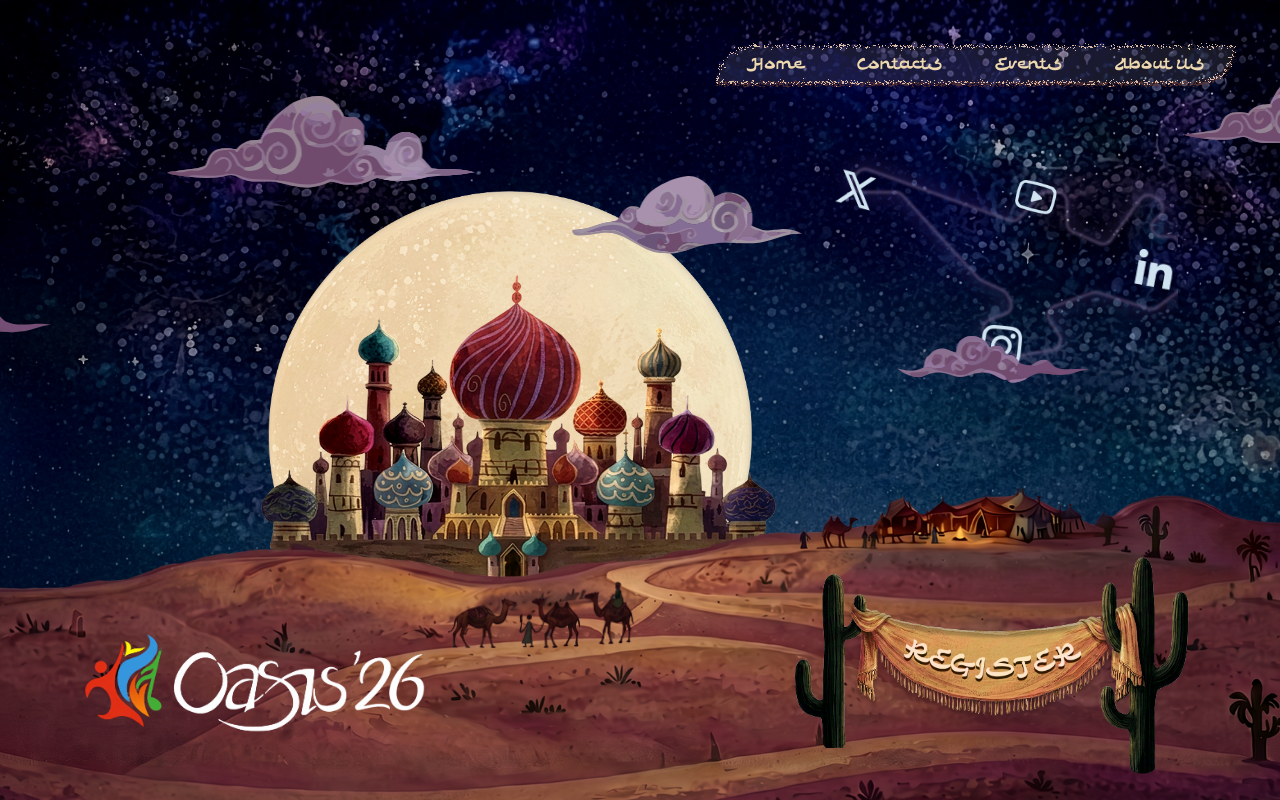
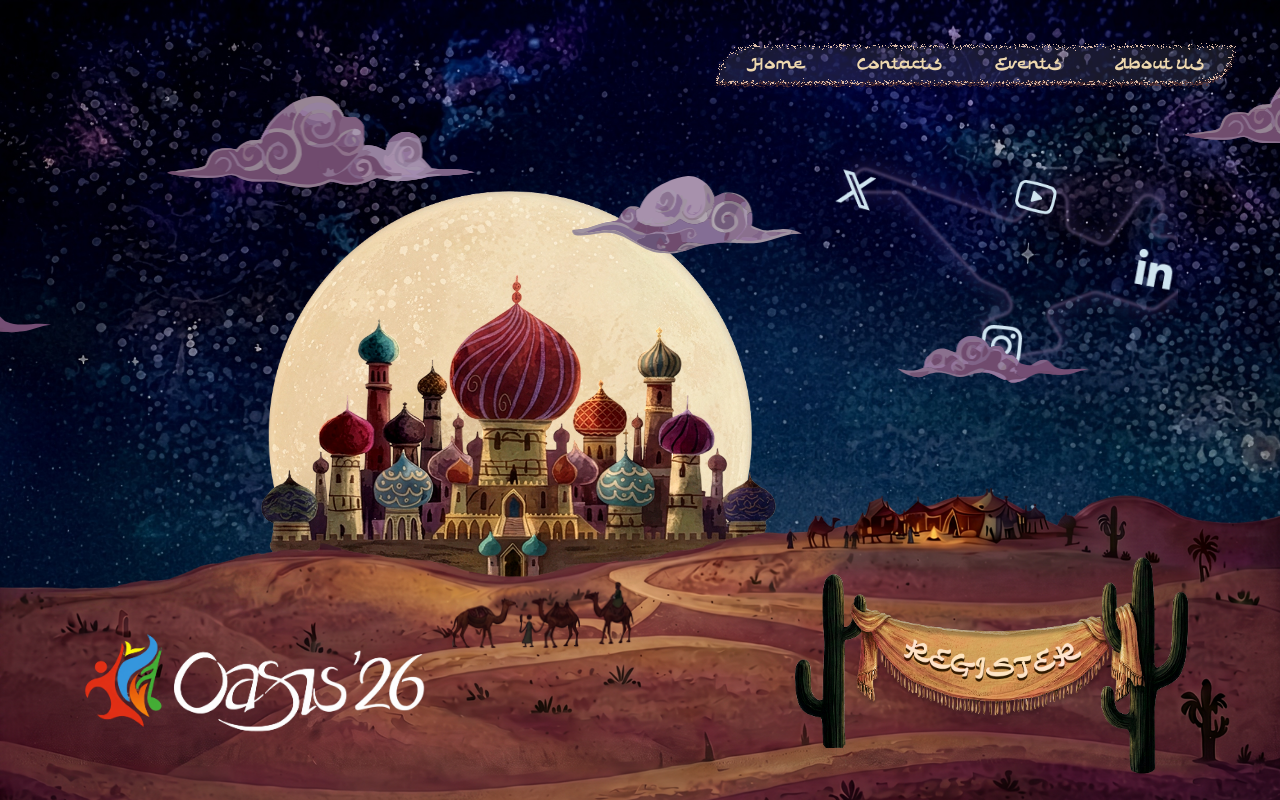
Before and after one commit to dvm-bitspilani/oasis-2026-web, a React (Vite) app: page / in a window 1280 px wide. Built offline with nearby package versions, Linux system fonts and the light colour scheme.

Commit message:
sandSizeissue

```diff
--- a/src/pages/Home.tsx
+++ b/src/pages/Home.tsx
@@ -46,6 +46,8 @@ const CLOUDS_MOBILE: Cloud[] = [
   { src: cloudSmall, top: "38%", left: "60%", width: "40%", duration: 180 },
   { src: cloudBig, top: "5%", left: "85%", width: "55%", duration: 380 },
 ];
+
+
 
 export default function Home() {
   const camelRef = useRef(null);
--- a/src/styles/Home.module.scss
+++ b/src/styles/Home.module.scss
@@ -43,11 +43,12 @@
   width: 100%;
   height: 45%;
   z-index: 3;
-  overflow: hidden;
+  overflow: hidden;;
 }
 
+
 .sandImg{
-    object-fit: cover;
+    object-fit: contatin;
     object-position: center bottom;
     width: 100%;
     height: 100%;
```
